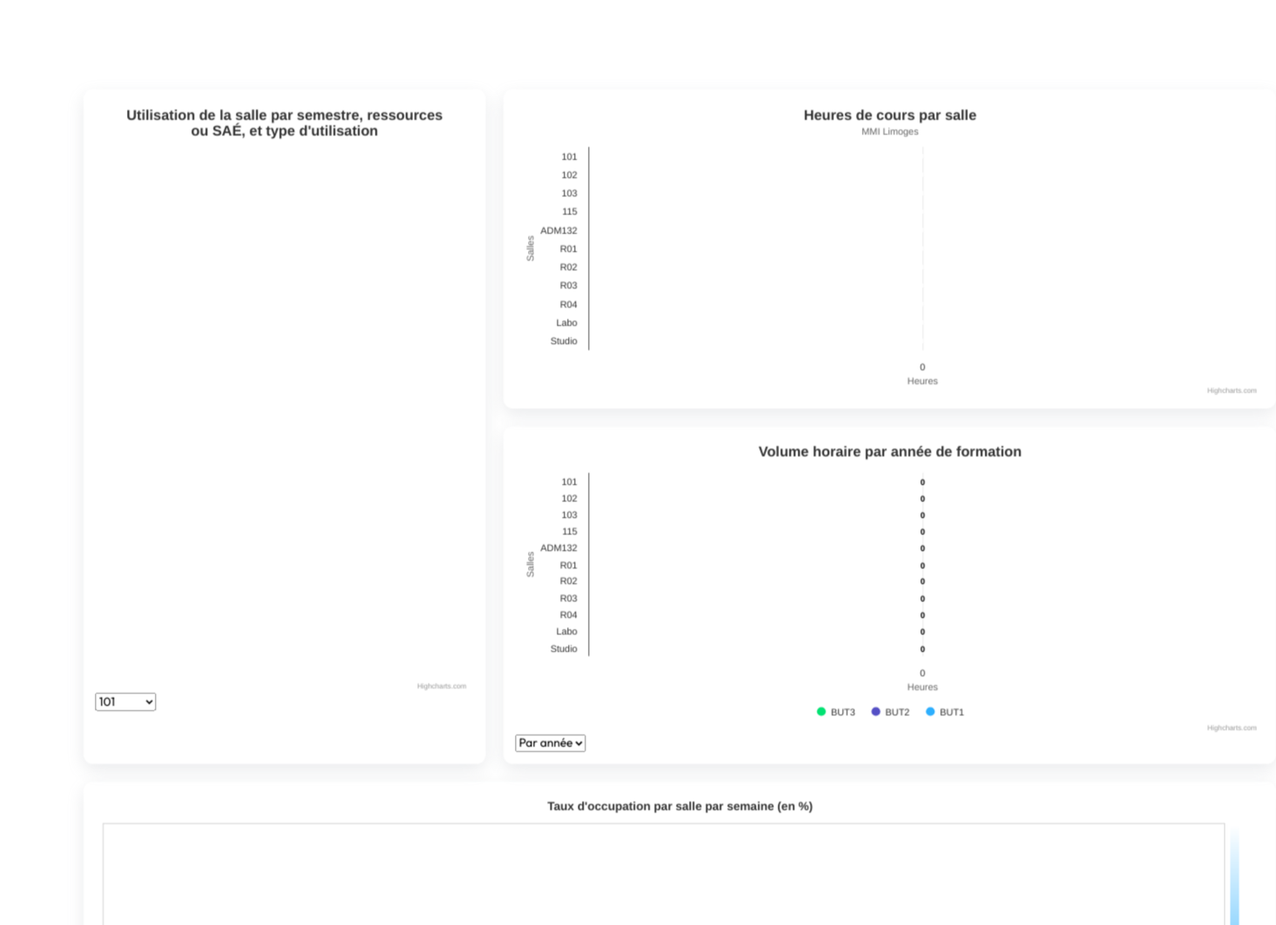
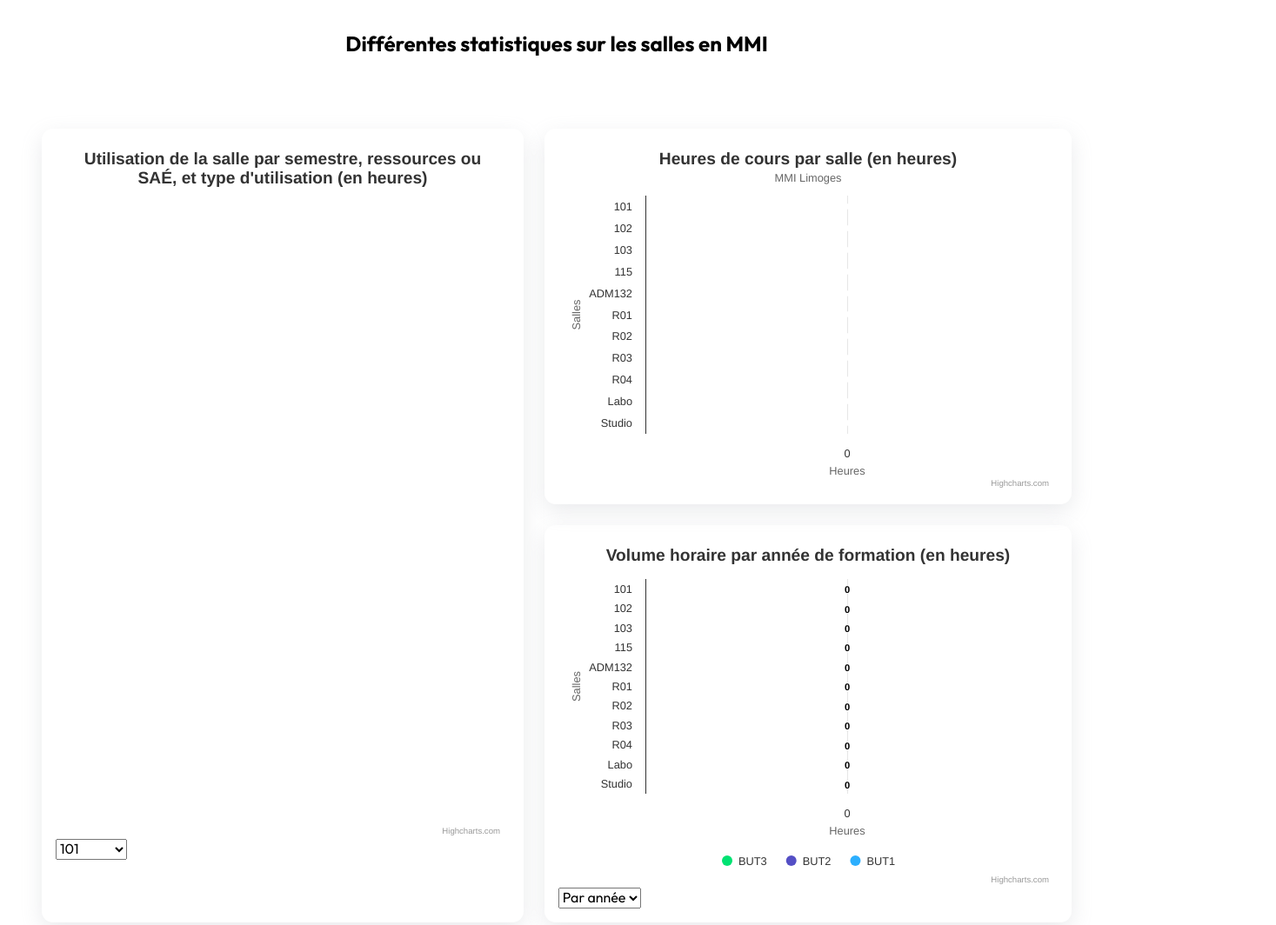
Before and after one commit to n1noT/SAE303-sprint2, a website built with Vite: page index.html in a window 1280 px wide. Shown: the top 1064 px of the page at 87% size, 1467 px wide, since content can reach past the window. Built offline with nearby package versions, Linux system fonts and the light colour scheme; files whose address does not match are found by name; what ical would draw is missing.

Commit message:
it5/ final final final

```diff
--- a/index.html
+++ b/index.html
@@ -7,6 +7,8 @@
     <link rel="stylesheet" href="style.css">
   </head>
   <body>
+    <section>
+    <h1>Différentes statistiques sur les salles en MMI</h1>
     <section class="graphs">
       <div class="graphs-1" id="it-1"></div>
 
--- a/main.js
+++ b/main.js
@@ -26,8 +26,10 @@ C.init = function(){
     // Itération 2
     C.createStackedBar('it-2', M.getRoomByYear(), 'année de formation')
 
+    let section = document.querySelector(".graphs-3")
+
     // Itération 3
-    C.createSunburst('it-3', M.getRessourceByRoom('101'), window.innerHeight, window.innerWidth/2.5)
+    C.createSunburst('it-3', M.getRessourceByRoom('101'), window.innerHeight, section.innerWidth)
 
     // Itération 4
     C.createHeatMap('it-4', M.getRoomByWeek())
@@ -64,7 +66,7 @@ C.createChart = function(where, data){
     },
 
     title: {
-        text: 'Heures de cours par salle'
+        text: 'Heures de cours par salle (en heures)'
     },
 
     tooltip: {
@@ -98,7 +100,7 @@ C.createStackedBar = function(where, data, dataType){
             type: 'bar'
         },
         title: {
-            text: 'Volume horaire par ' + dataType
+            text: 'Volume horaire par ' + dataType + ' (en heures)'
         },
         xAxis: {
             categories: M.getRoomNames(),
@@ -144,7 +146,7 @@ C.createSunburst = function(where, data, h, w){
         }
         },
         title: {
-        text: 'Utilisation de la salle par semestre, ressources ou SAÉ, et type d\'utilisation'
+        text: 'Utilisation de la salle par semestre, ressources ou SAÉ, et type d\'utilisation (en heures)'
         },
         series: [{
         type: 'sunburst',
@@ -171,7 +173,9 @@ C.handler_changeOnYearType = function(ev){
 C.handler_changeOnRoom = function(ev){
 
     let room = ev.target.value
-    C.createSunburst('it-3', M.getRessourceByRoom(room), window.innerHeight, window.innerWidth/2.5);
+    let section = document.querySelector(".graphs-3")
+
+    C.createSunburst('it-3', M.getRessourceByRoom(room), window.innerHeight, section.innerWidth);
 
 
 }
--- a/style.css
+++ b/style.css
@@ -62,6 +62,7 @@ html {
 /* Set core body defaults */
 body {
   min-height: 100vh;
+  width: 100%;
   text-rendering: optimizeSpeed;
   line-height: 1.5;
   font-family: var(--ff);
@@ -118,18 +119,14 @@ img:not([alt]) {
   display: grid;
   border-radius: 0.8rem;
   grid-template-areas:
-    "c c c c c a a a a"
-    "c c c c c b b b b"
-    "c c c c c b b b b"
-    "c c c c c b b b b"
-    "d d d d d d d d d"
-    "d d d d d d d d d";
+    "c c c c c a"
+    "c c c c c b"
+    "d d d d d d";
   backdrop-filter: blur(11.5px);
   -webkit-backdrop-filter: blur(11.5px);
   gap: 1.5rem;
-  margin: auto;
-  width: 100%;
-  scale: 0.85;
+  margin: 3rem;
+  max-width: 100%;
 }
 
 .graphs-1 {
@@ -160,3 +157,9 @@ img:not([alt]) {
   width: 100%;
   box-shadow: rgba(149, 157, 165, 0.2) 0px 8px 24px;
 }
+
+h1 {
+  width: 100%;
+  text-align: center;
+  padding: 2rem;
+}
```
